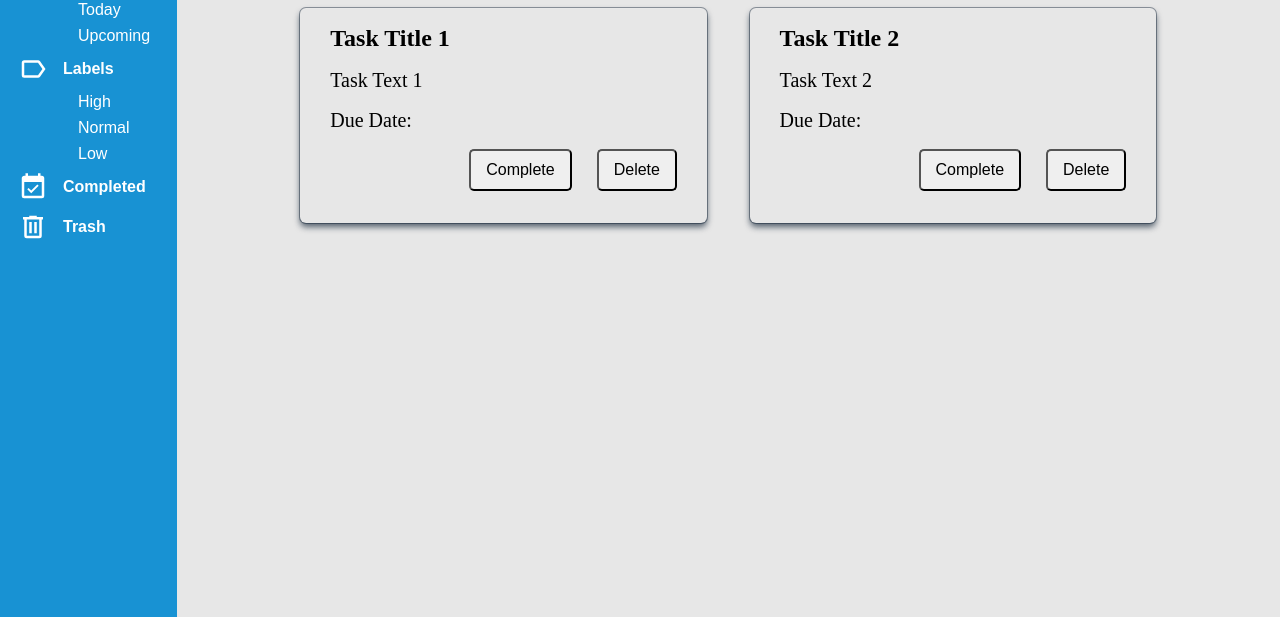
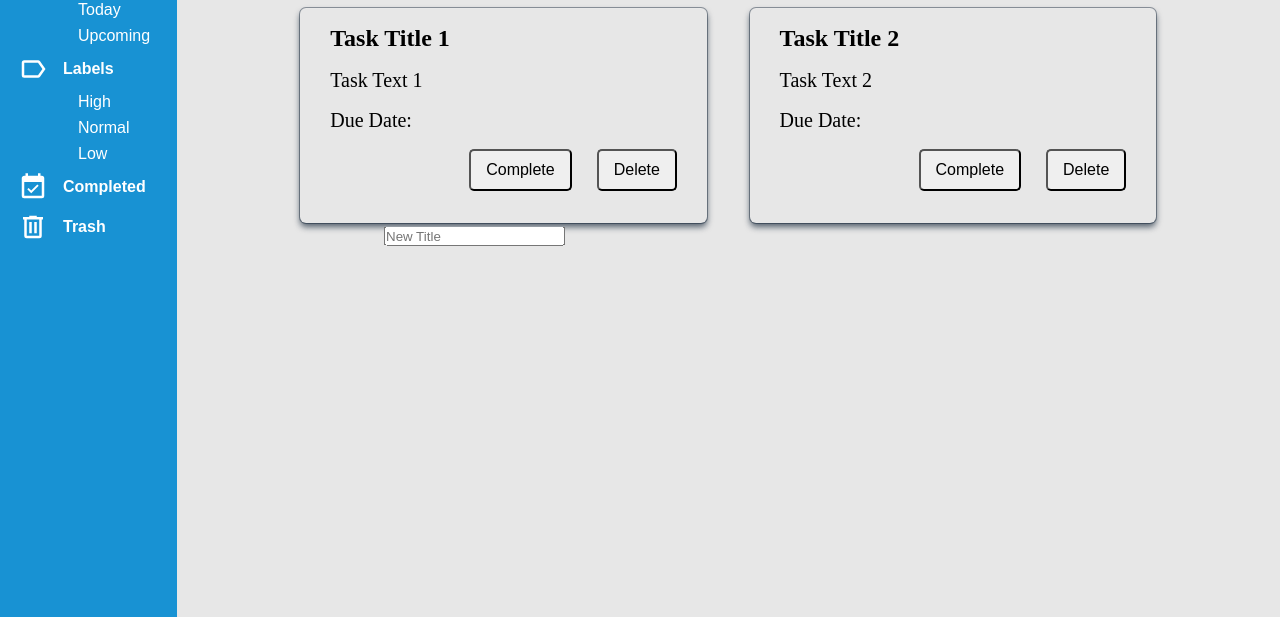
Before and after one commit to AriFarj/to-do-list, a website built with webpack: page src/template.html in a window 1280 px wide. Shown: the part 183-800 px from the top of the page. Built offline with nearby package versions, Linux system fonts and the light colour scheme.

Commit message:
new task form initial WIP

```diff
--- a/src/style.css
+++ b/src/style.css
@@ -92,18 +92,28 @@ nav>div {
         rgba(255, 255, 255, 0.08) 0px 1px 0px inset;
 }
 
-.task-card  > p {
+.task-card>p {
     font-size: 20px;
 }
 
 .task-card-buttons {
-    display:flex;
+    display: flex;
     justify-content: flex-end;
     gap: 25px;
 }
 
 .task-buttons {
     padding: 10px 15px;
-border-radius: 5px;
-font-size: 16px;
+    border-radius: 5px;
+    font-size: 16px;
 }
+
+.task-create-form {
+    position: fixed;
+    top: 50%;
+    left: 50%;
+    margin: auto;
+    transform: translate(-50%, 50%);
+    width: 40%;
+    z-index: 1;;
+}
--- a/src/template.html
+++ b/src/template.html
@@ -60,6 +60,11 @@
             </div>
         </div>
     </div>
+    <div class="task-create-form">
+        <input type='text' name="task-title" placeholder="New Title">
+
+    </div>
+
 </body>
 
 </html>
```
